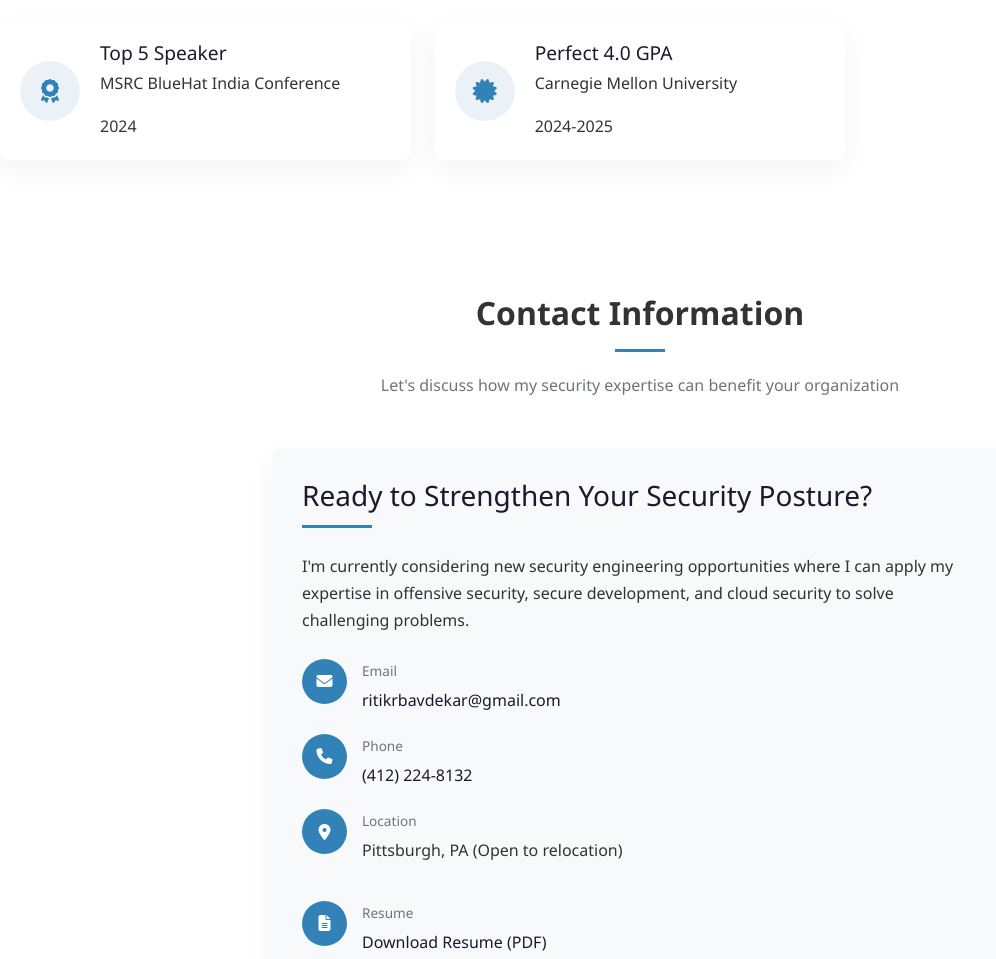
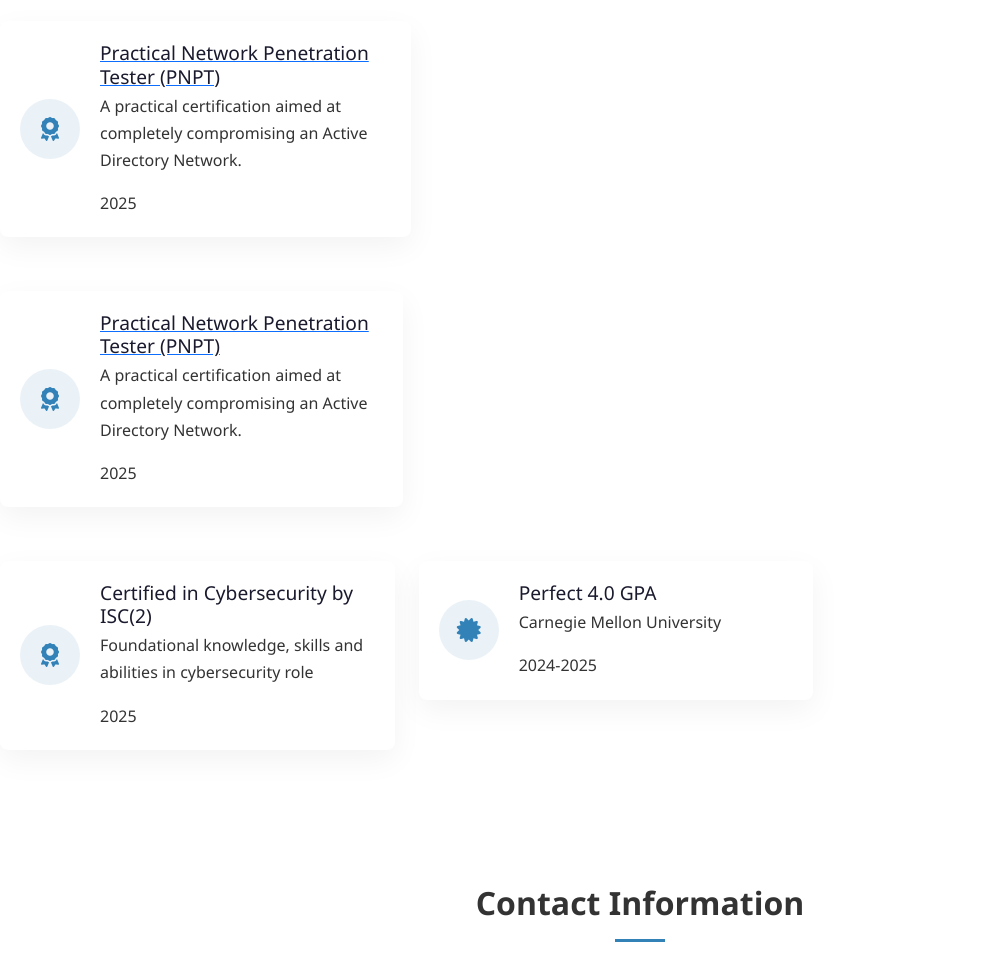
Before and after one commit to ritikbavdekar/ritikbavdekar.github.io, a plain HTML site: page index.html in a window 1280 px wide. Shown: the part 7332-8291 px from the top of the page, without its empty margins (0-996 px from the left). Drawn offline with nearby package versions, Linux system fonts and the light colour scheme.

Commit message:
Update index.html

```diff
--- a/index.html
+++ b/index.html
@@ -1020,9 +1020,35 @@
                             <i class="fas fa-award"></i>
                         </div>
                         <div class="achievement-info">
-                            <h3>Top 5 Speaker</h3>
-                            <p>MSRC BlueHat India Conference</p>
-                            <span>2024</span>
+                            <a href="https://certified.tcm-sec.com/93307ac6-be38-49d1-a0f0-357fdfd231dd#acc.tkgM9SlR"><h3>Practical Network Penetration Tester (PNPT)</h3></a>
+                            <p> A practical certification aimed at completely compromising an Active Directory Network.</p>
+                            <span>2025</span>
+                        </div>
+                    </div>
+                </div>
+            <div class="row">
+                <div class="col-md-4 mb-4">
+                    <div class="achievement-card">
+                        <div class="achievement-icon">
+                            <i class="fas fa-award"></i>
+                        </div>
+                        <div class="achievement-info">
+                            <a href="https://certified.tcm-sec.com/93307ac6-be38-49d1-a0f0-357fdfd231dd#acc.tkgM9SlR"><h3>Practical Network Penetration Tester (PNPT)</h3></a>
+                            <p> A practical certification aimed at completely compromising an Active Directory Network.</p>
+                            <span>2025</span>
+                        </div>
+                    </div>
+            </div>
+            <div class="row">
+                <div class="col-md-4 mb-4">
+                    <div class="achievement-card">
+                        <div class="achievement-icon">
+                            <i class="fas fa-award"></i>
+                        </div>
+                        <div class="achievement-info">
+                            <h3>Certified in Cybersecurity by ISC(2)</h3>
+                            <p> Foundational knowledge, skills and abilities in cybersecurity role</p>
+                            <span>2025</span>
                         </div>
                     </div>
                 </div>
```
